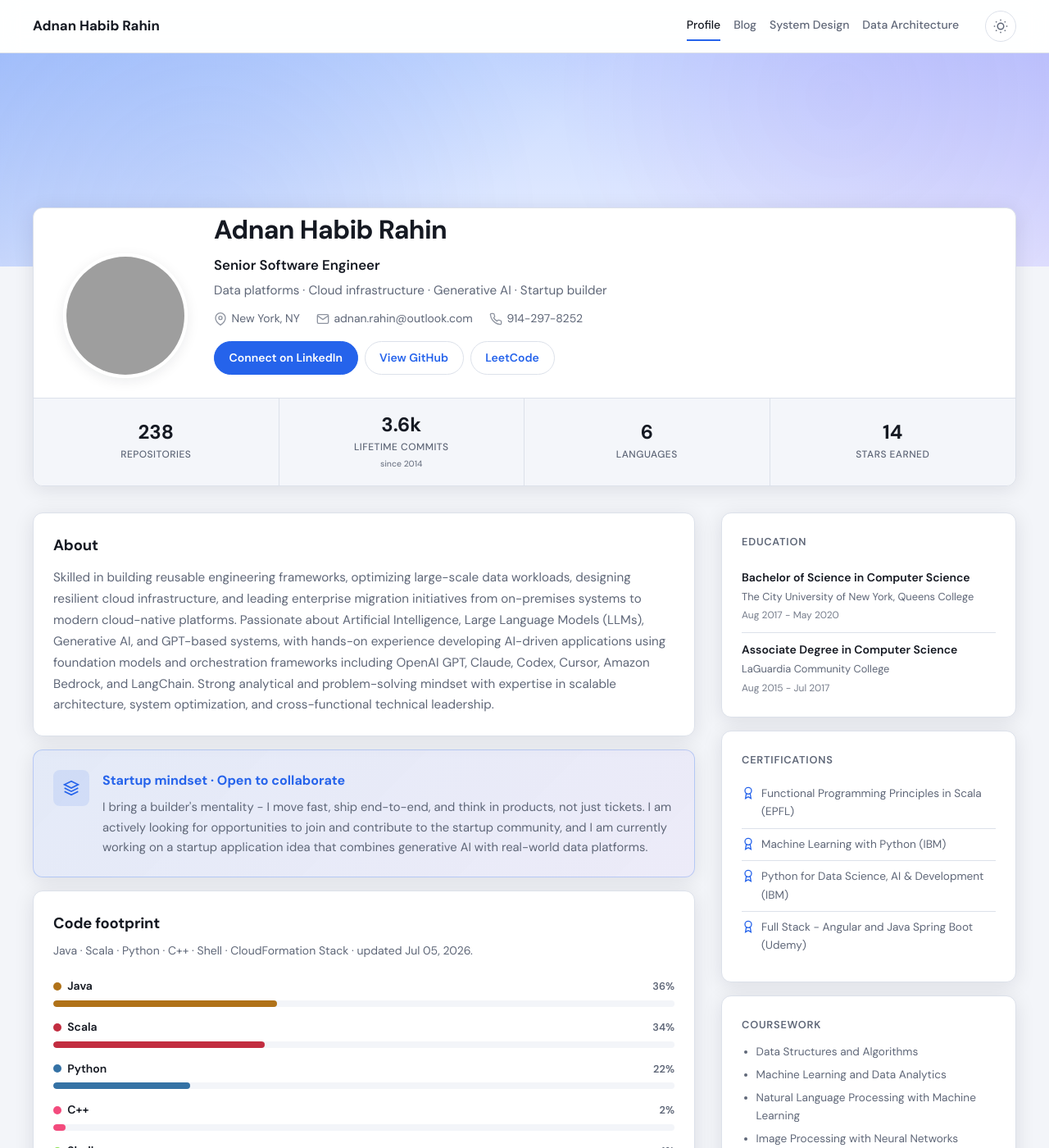
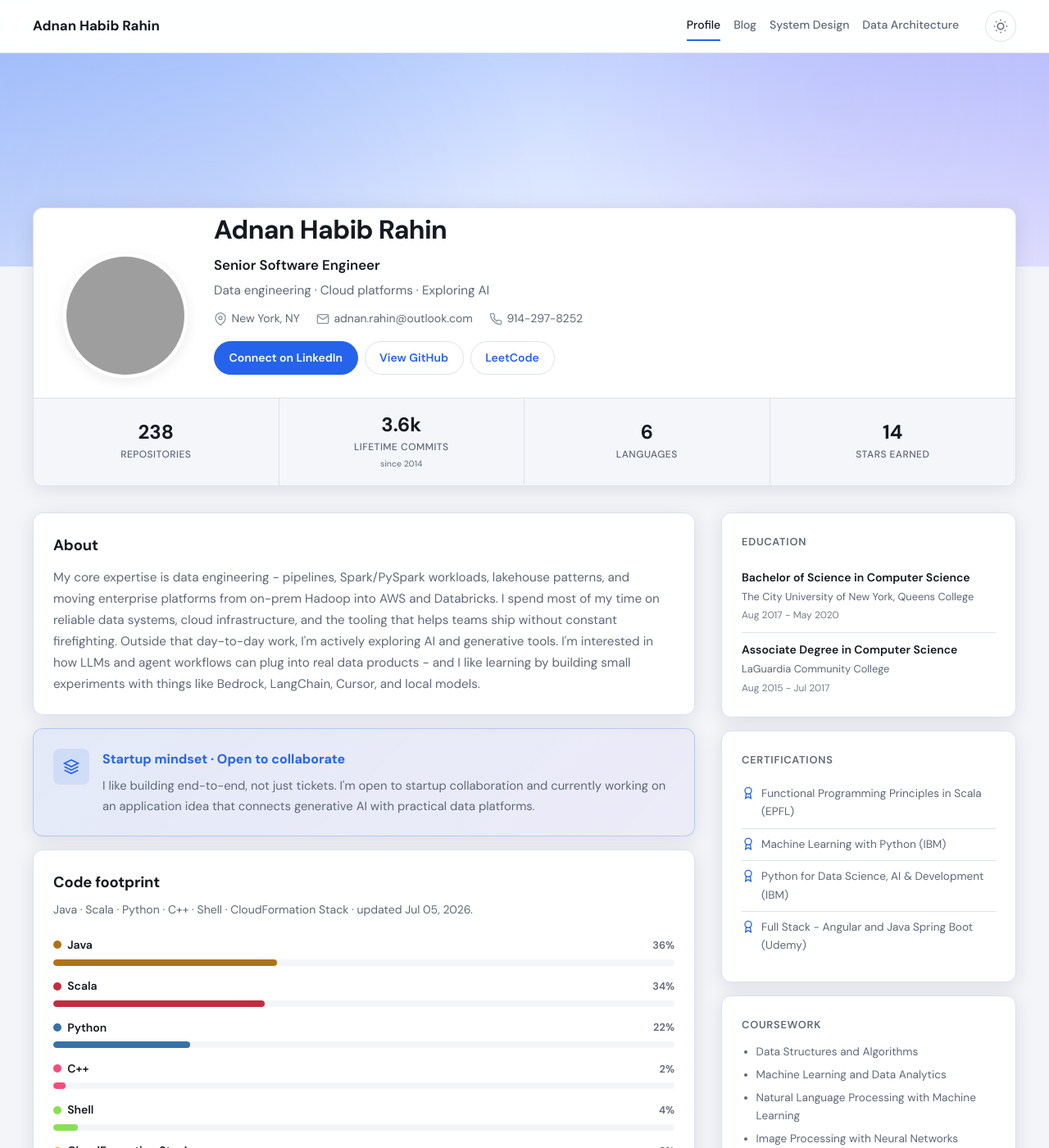
Before and after one commit to adnanrahin/adnanrahin.github.io, a Jekyll site: the page built from index.html, in a window 1280 px wide and 1400 px high. Shown: the whole window at 82% size. Built offline with Jekyll 4.4.1, drawn with Linux system fonts in a browser that asks for light colours; grey boxes are pictures that could not be loaded.

Commit message:
Rewrite about section to emphasize data engineering and AI interest
Co-authored-by: Cursor <cursoragent@cursor.com>

```diff
--- a/_data/profile.yml
+++ b/_data/profile.yml
@@ -1,6 +1,6 @@
 name: Adnan Habib Rahin
 title: Senior Software Engineer
-tagline: Data platforms · Cloud infrastructure · Generative AI · Startup builder
+tagline: Data engineering · Cloud platforms · Exploring AI
 location: New York, NY
 github_username: adnanrahin
 email: adnan.rahin@outlook.com
@@ -14,22 +14,20 @@ social:
   email: mailto:adnan.rahin@outlook.com
 
 about: >
-  Skilled in building reusable engineering frameworks, optimizing large-scale data workloads,
-  designing resilient cloud infrastructure, and leading enterprise migration initiatives from
-  on-premises systems to modern cloud-native platforms. Passionate about Artificial Intelligence,
-  Large Language Models (LLMs), Generative AI, and GPT-based systems, with hands-on experience
-  developing AI-driven applications using foundation models and orchestration frameworks including
-  OpenAI GPT, Claude, Codex, Cursor, Amazon Bedrock, and LangChain. Strong analytical and
-  problem-solving mindset with expertise in scalable architecture, system optimization, and
-  cross-functional technical leadership.
+  My core expertise is data engineering - pipelines, Spark/PySpark workloads, lakehouse
+  patterns, and moving enterprise platforms from on-prem Hadoop into AWS and Databricks.
+  I spend most of my time on reliable data systems, cloud infrastructure, and the tooling
+  that helps teams ship without constant firefighting.
+
+  Outside that day-to-day work, I'm actively exploring AI and generative tools. I'm interested
+  in how LLMs and agent workflows can plug into real data products - and I like learning by
+  building small experiments with things like Bedrock, LangChain, Cursor, and local models.
 
 startup:
   headline: Startup mindset · Open to collaborate
   text: >
-    I bring a builder's mentality - I move fast, ship end-to-end, and think in products, not just
-    tickets. I am actively looking for opportunities to join and contribute to the startup community,
-    and I am currently working on a startup application idea that combines generative AI with
-    real-world data platforms.
+    I like building end-to-end, not just tickets. I'm open to startup collaboration and currently
+    working on an application idea that connects generative AI with practical data platforms.
 
 skills:
   - label: Programming Languages
```
